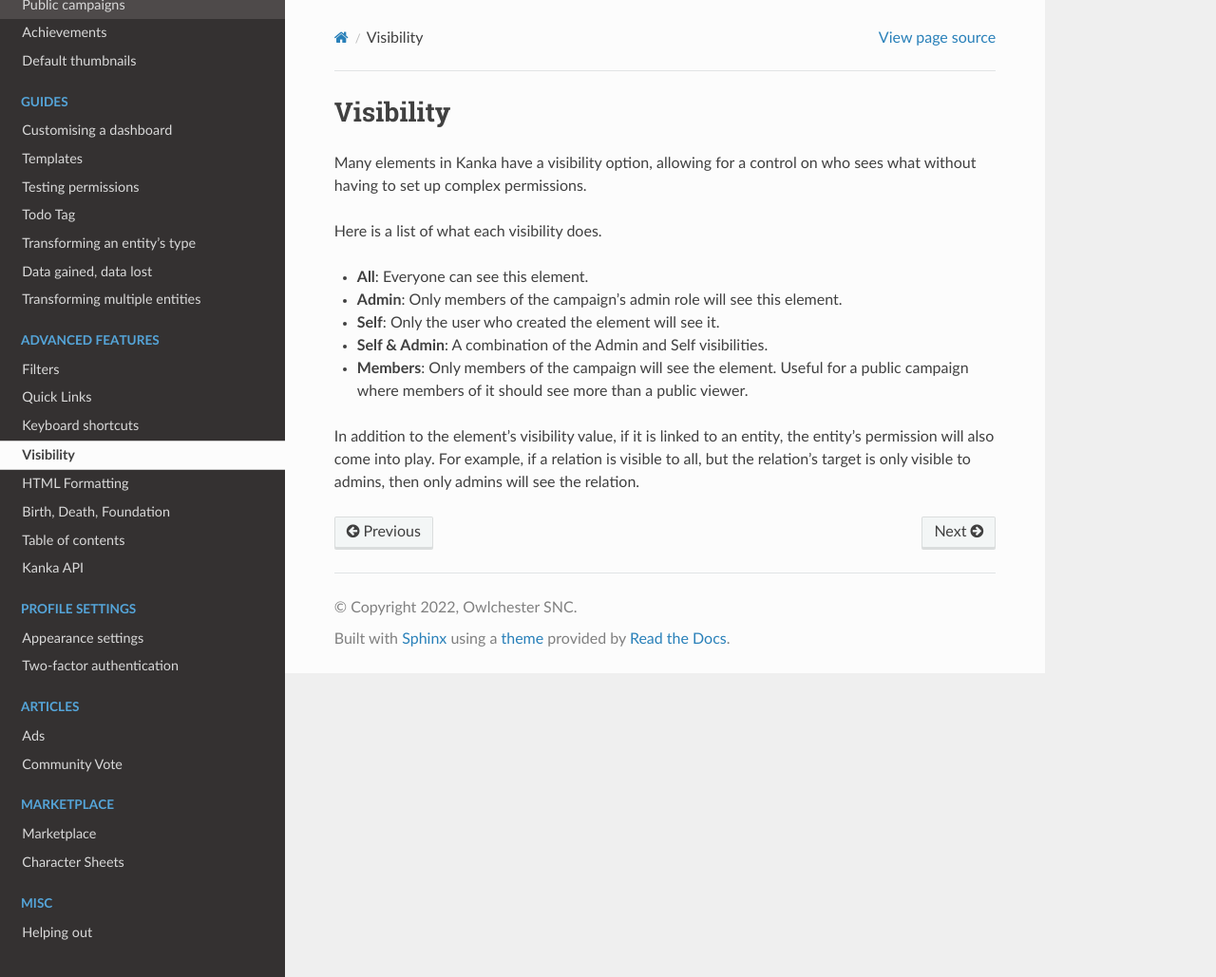
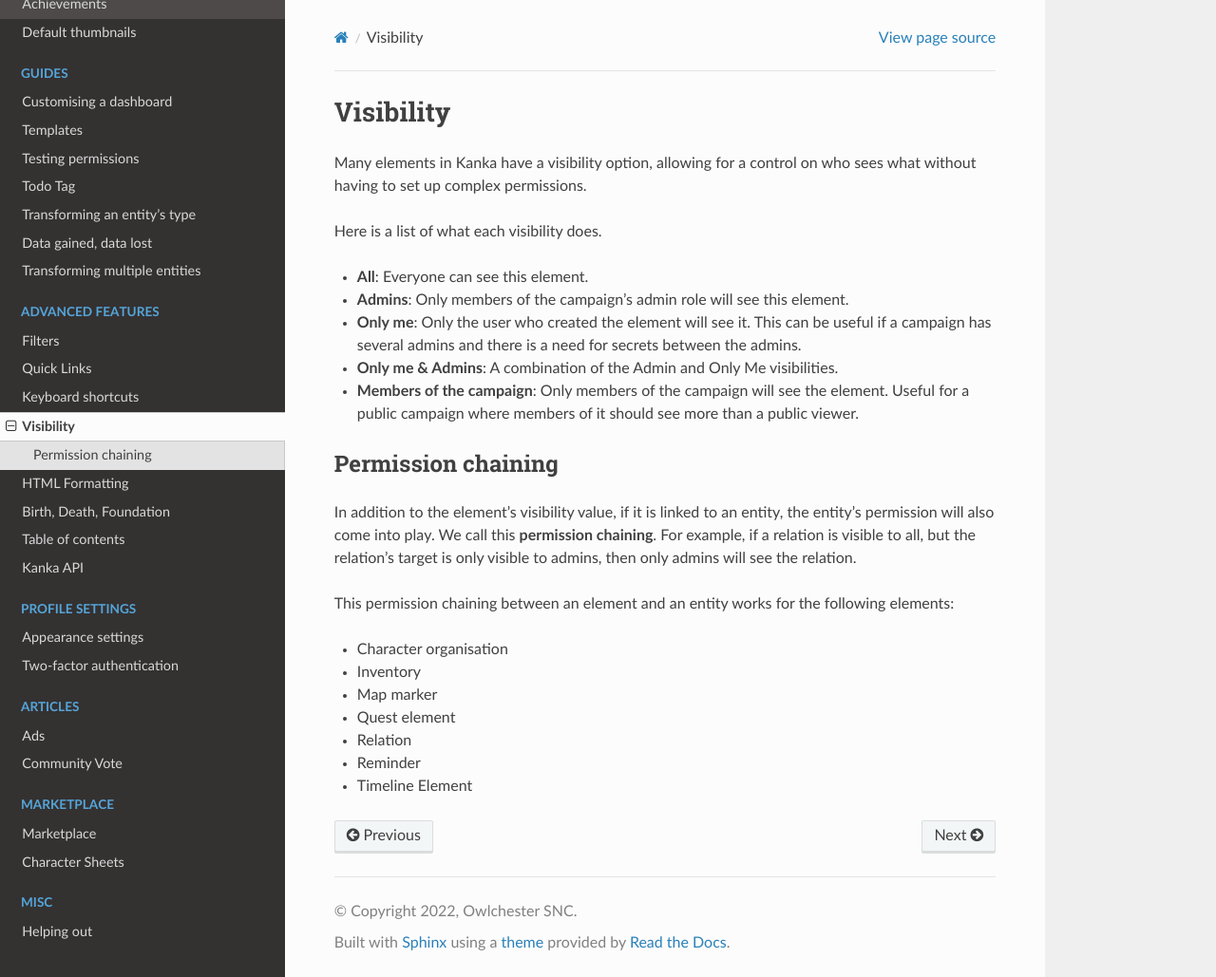
Before and after one commit to owlchester/kanka-docs, a Sphinx documentation site: the page built from docs/source/advanced/visibility.md, in a window 1280 px wide and 1029 px high. Shown: the whole window at 95% size. Built offline with Sphinx 7.4.7 and the Read the Docs theme 2.0.0, drawn with Linux system fonts in a browser that asks for light colours.

Commit message:
Update visibility terms

```diff
--- a/docs/source/advanced/visibility.md
+++ b/docs/source/advanced/visibility.md
@@ -5,9 +5,21 @@
 Here is a list of what each visibility does.
 
 * **All**: Everyone can see this element.
-* **Admin**: Only members of the campaign's admin role will see this element.
-* **Self**: Only the user who created the element will see it.
-* **Self & Admin**: A combination of the Admin and Self visibilities.
-* **Members**: Only members of the campaign will see the element. Useful for a public campaign where members of it should see more than a public viewer.
+* **Admins**: Only members of the campaign's admin role will see this element.
+* **Only me**: Only the user who created the element will see it. This can be useful if a campaign has several admins and there is a need for secrets between the admins.
+* **Only me & Admins**: A combination of the Admin and Only Me visibilities.
+* **Members of the campaign**: Only members of the campaign will see the element. Useful for a public campaign where members of it should see more than a public viewer.
 
-In addition to the element's visibility value, if it is linked to an entity, the entity's permission will also come into play. For example, if a relation is visible to all, but the relation's target is only visible to admins, then only admins will see the relation.
+## Permission chaining
+
+In addition to the element's visibility value, if it is linked to an entity, the entity's permission will also come into play. We call this **permission chaining**. For example, if a relation is visible to all, but the relation's target is only visible to admins, then only admins will see the relation.
+
+This permission chaining between an element and an entity works for the following elements:
+
+* Character organisation
+* Inventory
+* Map marker
+* Quest element
+* Relation
+* Reminder
+* Timeline Element
```
